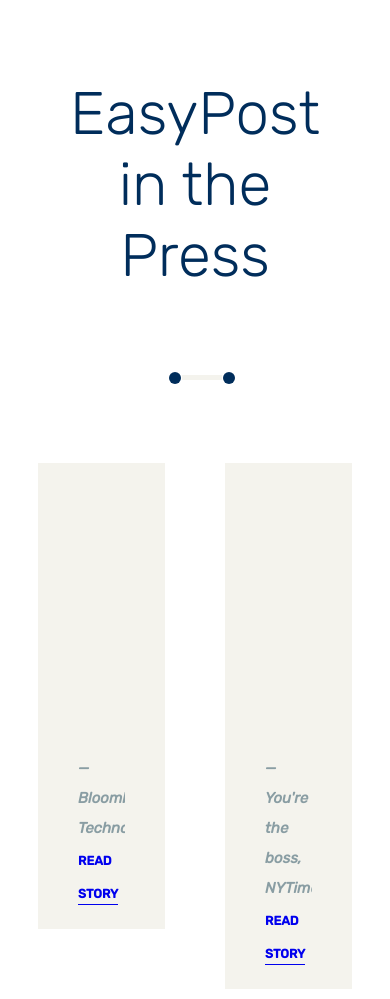
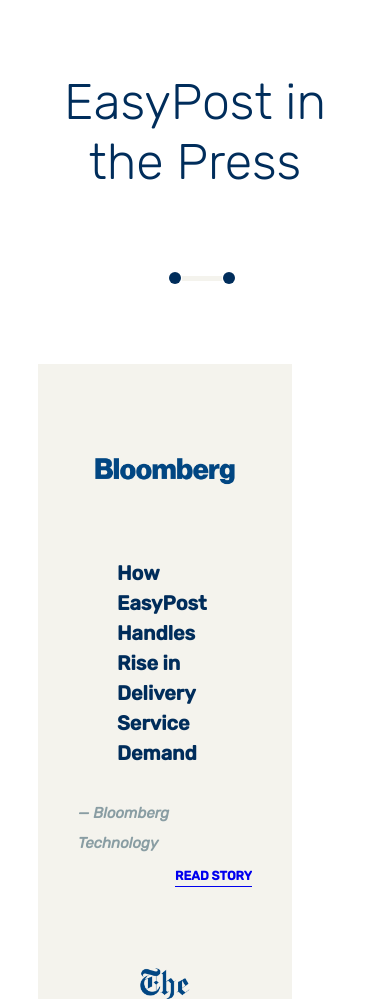
Before and after one commit to chanalisa/easypost, a website: page index.html in a window 390 px wide. Shown: the top 999 px of the page. Drawn offline with Linux system fonts and the light colour scheme.

Commit message:
add mixin for phone breakpoint

```diff
--- a/index.html
+++ b/index.html
@@ -28,7 +28,7 @@
                     <div class="card">
                         <div class="row card__logo-headline">
                             <img class="col-1-of-3" src="img/bloomberg-logo.png" alt="Bloomberg Logo">
-                            <div class="col-2-of-3">
+                            <div class="col-2-of-3 headline">
                                 How EasyPost Handles Rise in Delivery Service Demand
                             </div>
                         </div>
--- /dev/null
+++ b/sass/abstracts/_mixins.scss
@@ -0,0 +1,9 @@
+/* @content: a directive that allows @mixin to take blocks of style wherever it is used */
+@mixin respond($breakpoint) {
+    @if $breakpoint == phone {
+      // 600px
+      @media (max-width: 37.5em) {
+        @content;
+      }
+    }
+}
--- a/sass/base/_typography.scss
+++ b/sass/base/_typography.scss
@@ -8,4 +8,8 @@
     font-size: 6rem;
     font-weight: 300;
     text-align: center;
+
+    @include respond(phone) {
+        font-size: 5rem;
+    }
 }
--- a/sass/components/_card.scss
+++ b/sass/components/_card.scss
@@ -8,6 +8,10 @@
     &__logo-headline {
         display: flex;
         align-items: center;
+
+        @include respond(phone) {
+            flex-direction: column;
+        }
     }
 
     &__content-source {
--- a/sass/components/_carousel.scss
+++ b/sass/components/_carousel.scss
@@ -37,4 +37,10 @@
         }
 
     }
+
+    .row .col-1-of-2 {
+        @include respond(phone) {
+            width: calc(100% - #{$gutter-horizontal});
+        }
+    }
 }
--- a/sass/layout/_grid.scss
+++ b/sass/layout/_grid.scss
@@ -6,6 +6,10 @@
         // apply to all except the last child
         &:not(:last-child) {
             margin-right: $gutter-horizontal;
+
+            @include respond(phone) {
+                margin-right: 0;
+            }
         }
     }
 
@@ -13,10 +17,18 @@
 
     .col-1-of-2 {
         width: calc((100% - #{$gutter-horizontal}) / 2);
+
+        @include respond(phone) {
+            width: 100%;
+        }
     }
 
     .col-1-of-3 {
         width: calc((100% - 2 * #{$gutter-horizontal}) / 3);
+
+        @include respond(phone) {
+            width: 100%;
+        }
     }
 
     .col-2-of-3 {
--- a/sass/main.scss
+++ b/sass/main.scss
@@ -1,3 +1,4 @@
+@import "abstracts/mixins";
 @import "abstracts/variables";
 
 @import "base/base";
```
Also changed, not shown: css/style.css.
